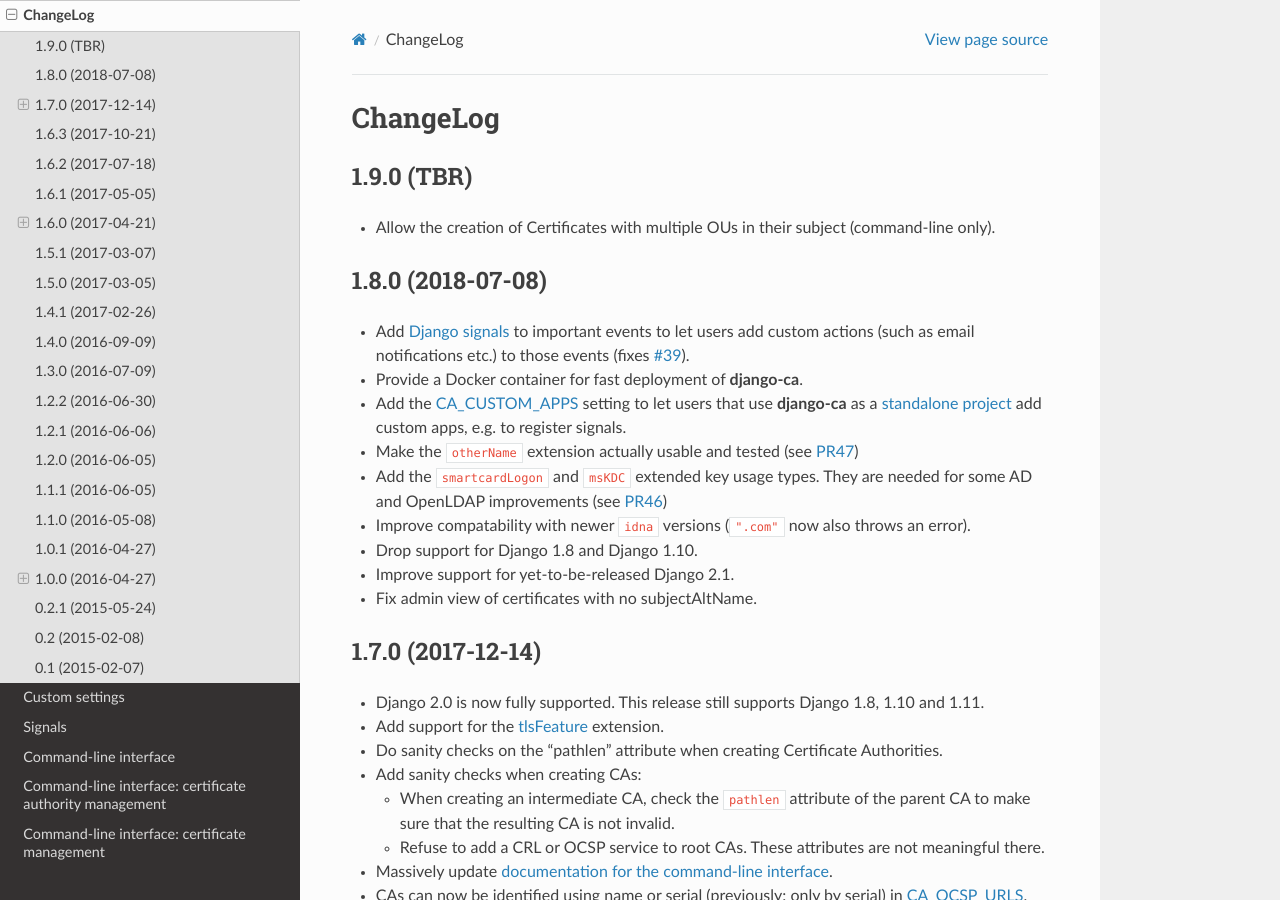
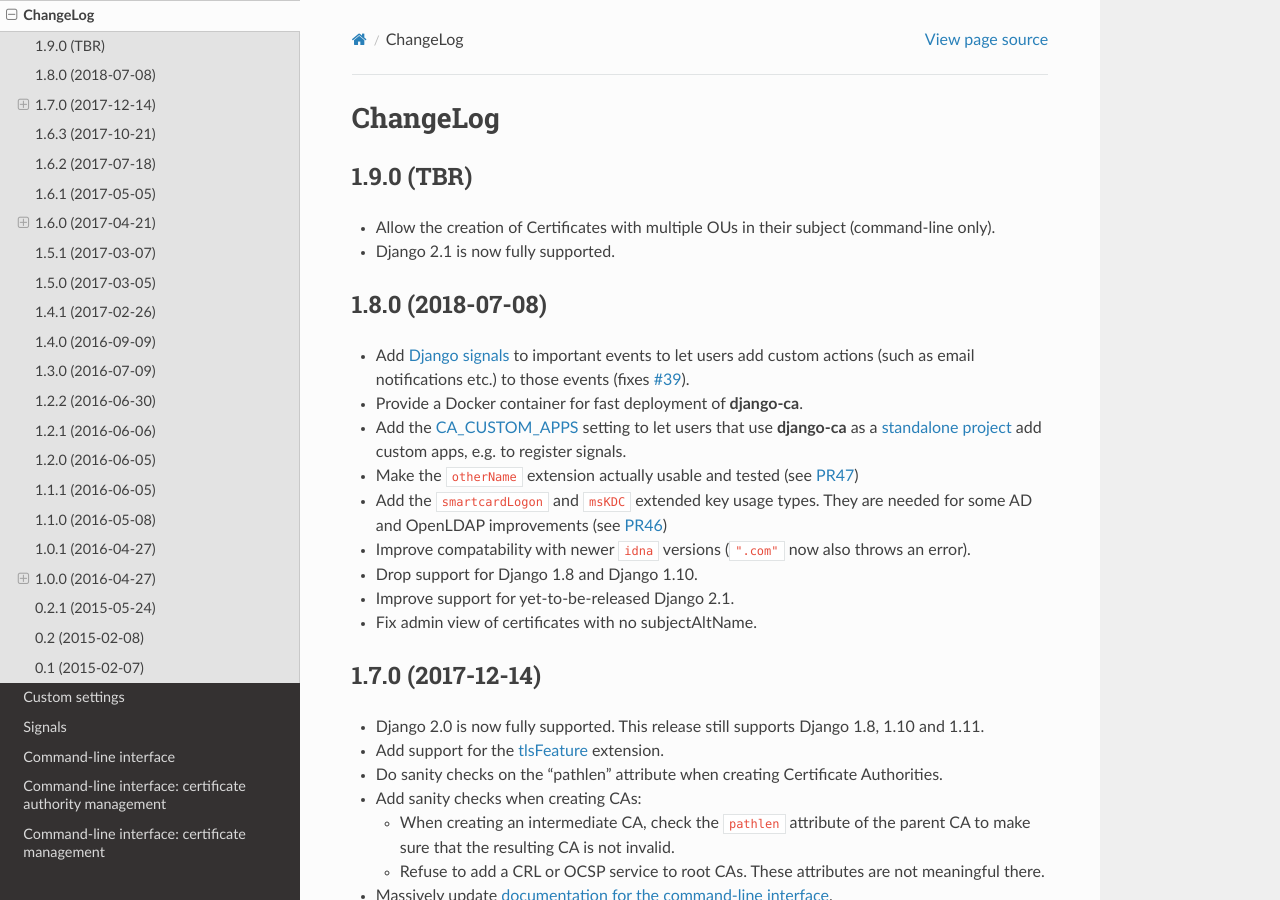
Before and after one commit to mathiasertl/django-ca, a Sphinx documentation site: the page built from docs/source/changelog.rst, in a window 1280 px wide and 900 px high. Built offline with Sphinx 7.4.7 and the Read the Docs theme 2.0.0, drawn with Linux system fonts in a browser that asks for light colours.

Commit message:
mention that we support Django 2.1

```diff
--- a/docs/source/changelog.rst
+++ b/docs/source/changelog.rst
@@ -11,6 +11,7 @@
 ***********
 
 * Allow the creation of Certificates with multiple OUs in their subject (command-line only).
+* Django 2.1 is now fully supported.
 
 .. _changelog-1.8.0:
 
```
